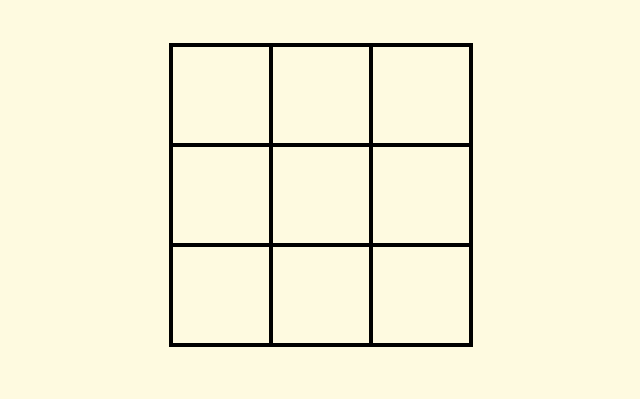
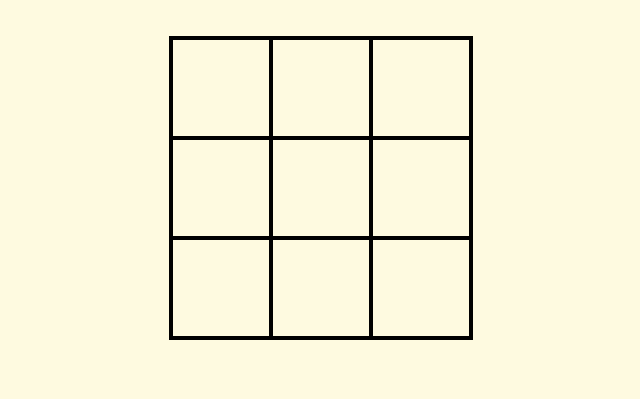
Before and after one commit to YashvanthSankar/tic-tac-toe, a plain HTML site: page index.html in a window 1280 px wide. Shown: the part 123-522 px from the top of the page, without its empty margins (319-959 px from the left). Drawn offline with nearby package versions, Linux system fonts and the light colour scheme.

Commit message:
initialcommit

```diff
--- a/design.css
+++ b/design.css
@@ -3,9 +3,11 @@
     padding: 0;
     box-sizing: border-box;
 }
-body{
+html,body{
+    width: 100%;
+    height: 100%;
+    overflow: hidden;
     font-family: "Bricolage Grotesque", sans-serif;
-    overflow: hidden;
     background: #fefae0;
 }
 h1{
@@ -21,10 +23,11 @@ h2{
 #container{
     display: flex;
     flex-direction: column;
-    justify-content: space-around;
+    justify-content: space-between;
     align-items: center;
-    height: 100vh;
+    height: 100dvh;
     width: 100vw;
+    padding: 1em;
 }
 #cell-container{
     display: grid;
```
